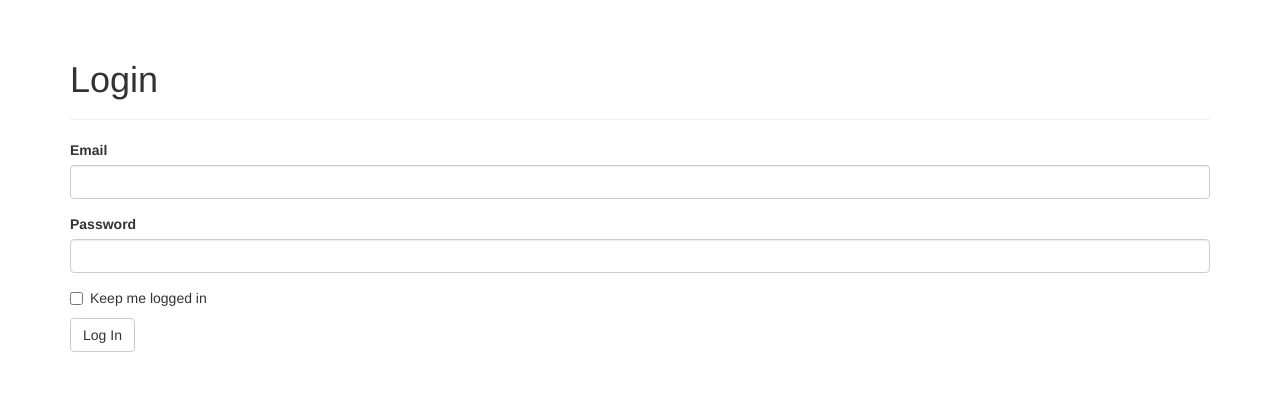
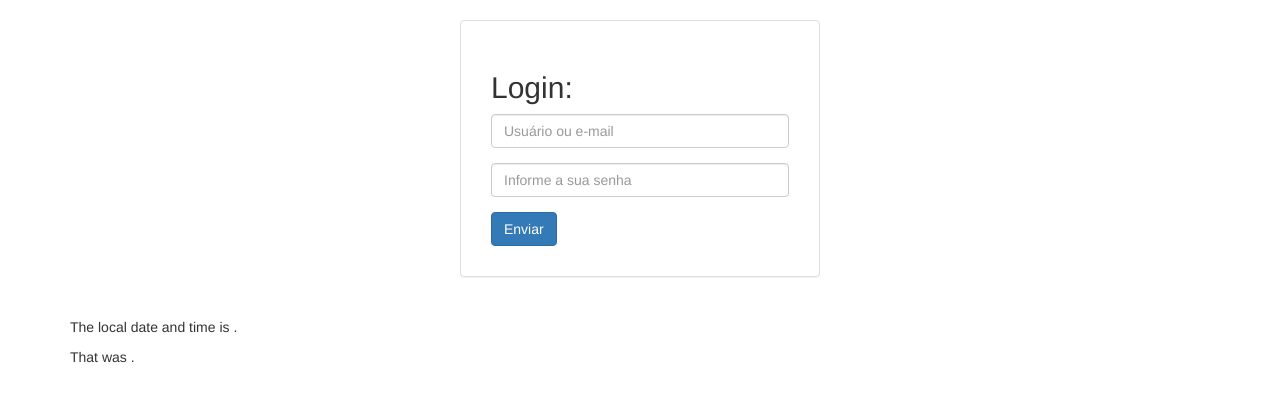
Before and after one commit to ptaissa-ai/Formul-rios-Web---B, a Flask app: page /login in a window 1280 px wide. Shown: the part 52-454 px from the top of the page. Run offline with Flask 3, Linux system fonts and the light colour scheme; some libraries are stand-ins or nearby versions.

Commit message:
Refactor login form layout and structure

```diff
--- a/templates/login.html
+++ b/templates/login.html
@@ -2,93 +2,97 @@
 
 {% block page_content %}
 
-<div class="page-header">
-    <h1>Login</h1>
-</div>
+<div class="row">
 
+    <div class="col-md-4 col-md-offset-4">
 
-{% if mensagem %}
+        <div class="panel panel-default">
 
-<div class="alert alert-success">
-    {{ mensagem }}
-</div>
+            <div class="panel-body"
+                 style="padding: 30px;">
 
-{% endif %}
-
+                <h2>Login:</h2>
 
                 <form
                     action=""
                     method="post"
-    class="form"
                     role="form">
 
-
-    <div class="form-group required">
-
-        <label
-            class="control-label"
-            for="email">
-
-            Email
-
-        </label>
+                    <div class="form-group">
 
                         <input
                             class="form-control"
-            id="email"
-            name="email"
-            required
-            type="email"
-            value="">
+                            id="usuario"
+                            name="usuario"
+                            type="text"
+                            placeholder="Usuário ou e-mail"
+                            required>
+
+                    </div>
+
+                    <div class="form-group">
+
+                        <input
+                            class="form-control"
+                            id="senha"
+                            name="senha"
+                            type="password"
+                            placeholder="Informe a sua senha"
+                            required>
+
+                    </div>
+
+                    <button
+                        type="submit"
+                        class="btn btn-primary">
+
+                        Enviar
+
+                    </button>
+
+                </form>
+
+            </div>
+
+        </div>
+
+    </div>
 
 </div>
 
 
-    <div class="form-group required">
+<br>
 
-        <label
-            class="control-label"
-            for="password">
+<p>
+    The local date and time is
 
-            Password
+    <span
+        class="flask-moment"
+        data-timestamp="{{ timestamp }}"
+        data-function="format"
+        data-format="LLL"
+        data-refresh="0"
+        style="display: none">
 
-        </label>
+        {{ timestamp }}
 
-        <input
-            class="form-control"
-            id="password"
-            name="password"
-            required
-            type="password"
-            value="">
-
-    </div>
+    </span>.
+</p>
 
 
-    <div class="checkbox">
+<p>
+    That was
 
-        <label>
+    <span
+        class="flask-moment"
+        data-timestamp="{{ timestamp }}"
+        data-function="fromNow"
+        data-refresh="60000"
+        style="display: none">
 
-            <input
-                id="remember_me"
-                name="remember_me"
-                type="checkbox"
-                value="y">
+        {{ timestamp }}
 
-            Keep me logged in
-
-        </label>
-
-    </div>
-
-
-    <input
-        class="btn btn-default"
-        id="submit"
-        name="submit"
-        type="submit"
-        value="Log In">
-
-</form>
+    </span>.
+</p>
 
 {% endblock %}
```
Lines whose indentation alone changed are shown as unchanged.
